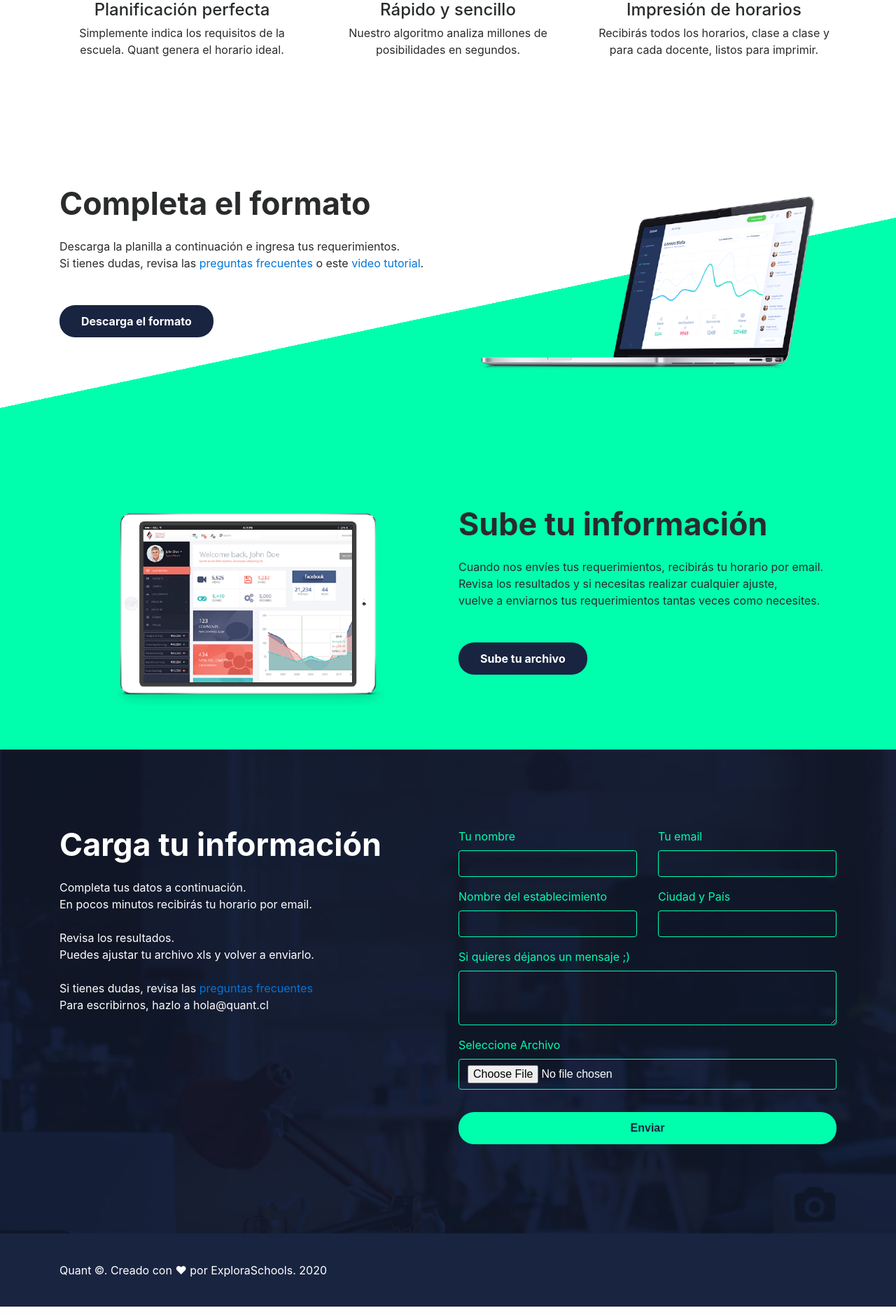
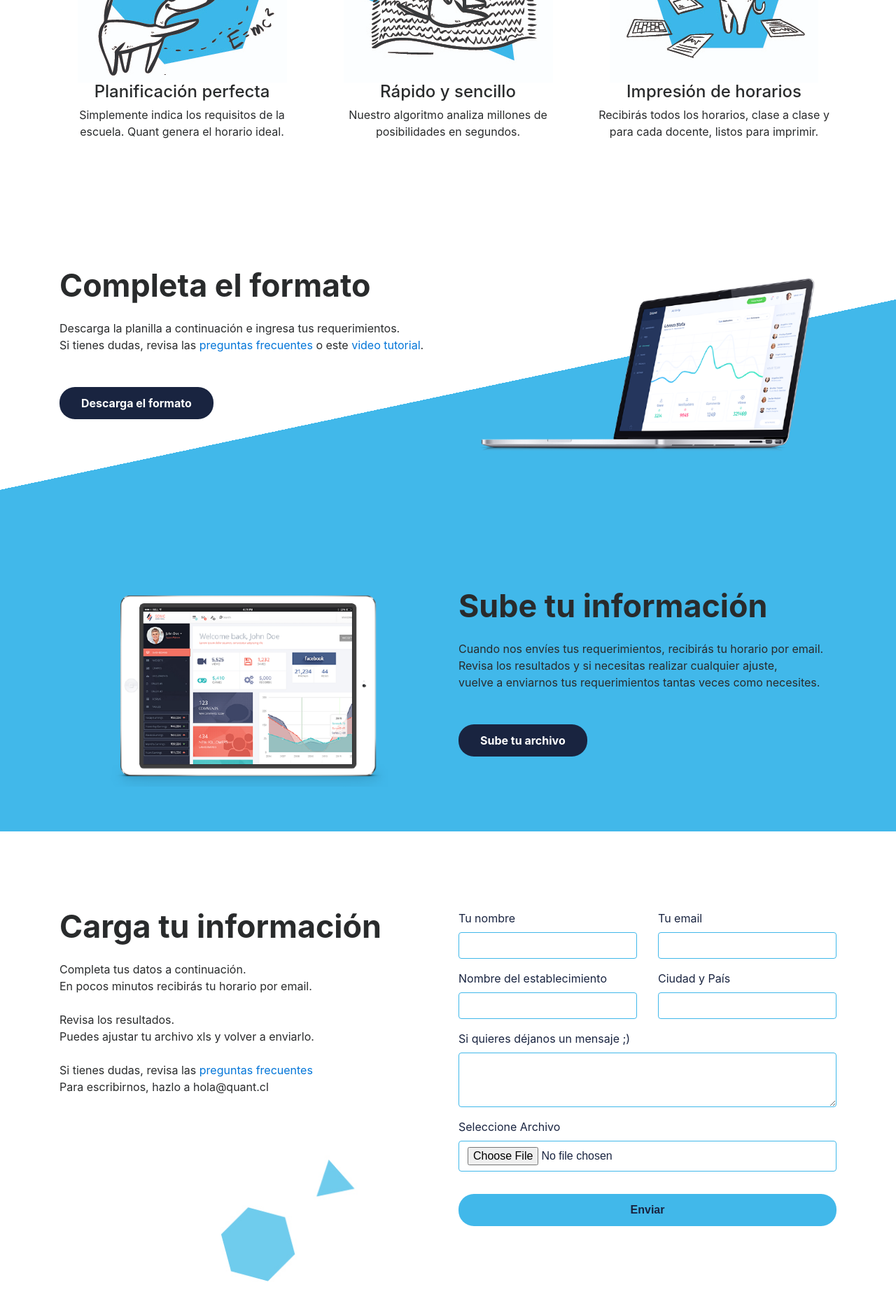
Before and after one commit to brainforwarding/quantsite, a Django app: page / in a window 1280 px wide. Shown: the part 1023-2902 px from the top of the page at 70% size. Run offline with Django 3.2, Linux system fonts and the light colour scheme; some libraries are stand-ins or nearby versions.

Commit message:
banners changed

```diff
--- a/quantsite_app/static/css/custom.css
+++ b/quantsite_app/static/css/custom.css
@@ -36,6 +36,11 @@ button {
 
 .cta-green {
     background: #00FFAD;
+    color: #192440;
+}
+
+.cta-light-blue {
+    background: #41B8EA;
     color: #192440;
 }
 
@@ -84,11 +89,12 @@ button {
 }
 
 #feature-first {
-    background: linear-gradient(168deg, #ffffff 55%, #00FFAD 0);
+    background: linear-gradient(168deg, #ffffff 55%, #41B8EA 0);
 }
 
 #feature-last {
-    background: #00FFAD;
+    background: #41B8EA;
+    /*background: #00FFAD;*/
 }
 
 /********** price table **********/
@@ -116,14 +122,14 @@ button {
 }
 
 #contact form {
-    color: #00FFAD;
+    color: #192440;
 }
 
 #contact form input,
 #contact form textarea {
     background: transparent;
-    border: 1px solid #00FFAD;
-    color: #ffffff;
+    border: 1px solid #41B8EA;
+    color: #192440;
 }
 
 /********** copyright **********/
--- a/quantsite_app/templates/quantsite_app/index.html
+++ b/quantsite_app/templates/quantsite_app/index.html
@@ -30,19 +30,19 @@
                         <img src="{% static 'img/logo.png' %}" alt="logo">
                     </div>
                     <div class="col-6 align-self-center text-right">
-                        <a href="#" class="text-white lead">Preguntas frecuentes</a>
+                        <a href="#" class="text-black lead">Preguntas frecuentes</a>
                     </div>
                 </div>
             </header>
-            <h1 data-aos="fade" data-aos-easing="linear" data-aos-duration="1000" data-aos-once="true" class="display-3 text-white font-weight-bold my-5">
+            <h1 data-aos="fade" data-aos-easing="linear" data-aos-duration="1000" data-aos-once="true" class="display-3 text-black font-weight-bold my-5">
             	Gestiona los talentos <br>
             	de tu equipo pedagógico
             </h1>
-            <p data-aos="fade" data-aos-easing="linear" data-aos-duration="1000" data-aos-once="true" class="lead text-white my-4">
+            <p data-aos="fade" data-aos-easing="linear" data-aos-duration="1000" data-aos-once="true" class="lead text-black my-4">
                 Un buen horario requiere creatividad y matemáticas.
                 <br> Dedica tus energías a imaginar las posibilidades. Deja que las matemáticas las resuelva <b>Quant</b>.
             </p>
-            <a href="#" data-aos="fade" data-aos-easing="linear" data-aos-duration="1000" data-aos-once="true" class="btn my-4 font-weight-bold atlas-cta cta-green">Comienza</a>
+            <a href="#" data-aos="fade" data-aos-easing="linear" data-aos-duration="1000" data-aos-once="true" class="btn my-4 font-weight-bold atlas-cta cta-light-blue">Comienza</a>
         </div>
     </div>
     <!-- three-blcok -->
@@ -148,7 +148,7 @@
     <div class="jumbotron jumbotron-fluid" id="contact" style="background-image: url({% static 'img/contact-bk.jpg' %});">
         <div class="container my-5">
             <div class="row justify-content-between">
-                <div class="col-md-6 text-white">
+                <div class="col-md-6 text-black">
                     <h2 class="font-weight-bold">Carga tu información</h2>
                     <p class="my-4">
                         Completa tus datos a continuación.
@@ -193,7 +193,7 @@
                             <label for="xls_file">Seleccione Archivo</label>
                             <input type="file" class="form-control" id="xls_file">
                         </div>
-                        <button type="submit" id="btn" class="btn font-weight-bold atlas-cta atlas-cta-wide cta-green my-3">Enviar</button>
+                        <button type="submit" id="btn" class="btn font-weight-bold atlas-cta atlas-cta-wide cta-light-blue my-3">Enviar</button>
                     </form>
                 </div>
             </div>
```
Also changed, not shown: quantsite_app/static/img/banner-bk.jpg, quantsite_app/static/img/contact-bk.jpg, quantsite_app/static/img/impresion.jpg, quantsite_app/static/img/planificacion.jpg, quantsite_app/static/img/rapido.jpg.
